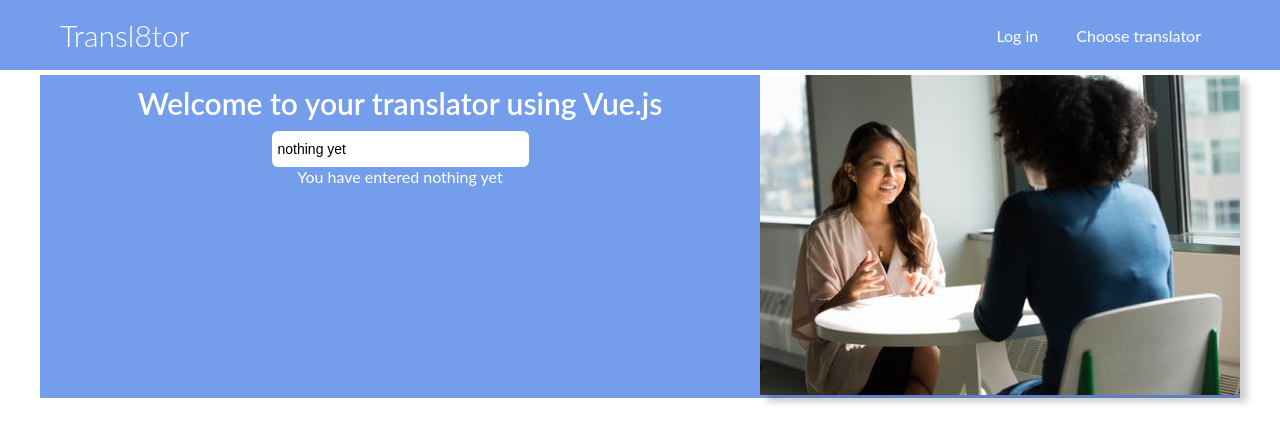
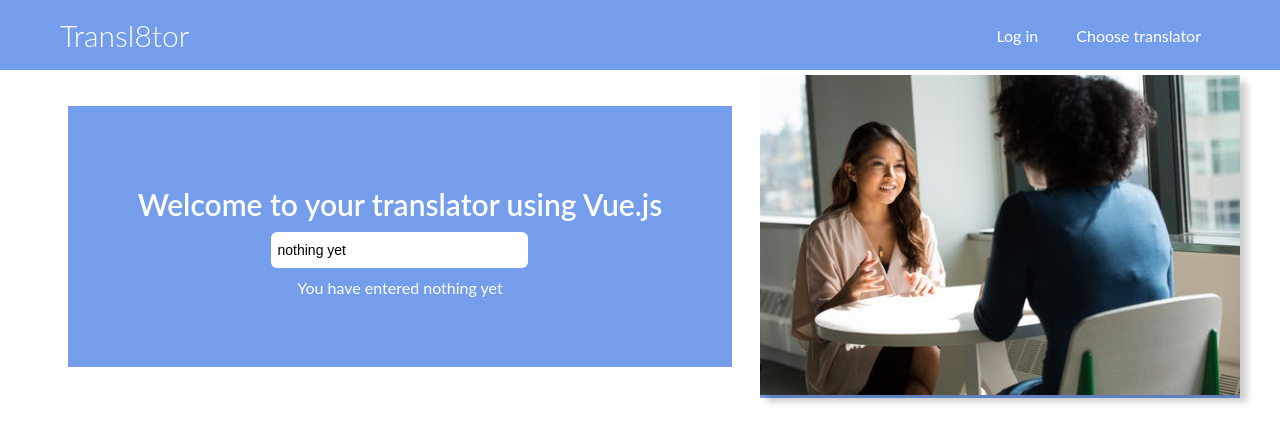
Before and after one commit to kimnewzealand/vue-hello-world, a Vue app: page / in a window 1280 px wide. Shown: the top 442 px of the page. Built offline with nearby package versions, Linux system fonts and the light colour scheme.

Commit message:
Update image grid styling

```diff
--- a/public/styles.css
+++ b/public/styles.css
@@ -121,7 +121,6 @@ li {
 }
 
 .grid {
-  overflow: visible;
   display: grid;
   grid-template-columns: 60% 40%;
 }
@@ -131,13 +130,18 @@ li {
   position: relative;
   top: 5px;
   background-color: rgb(116, 158, 236);
-  color: white
+  color: white;
+}
+.grid-item-1 {
+  margin: auto;
+  padding: 70px;
 }
 
 .showcase input {
-  padding: 10px 70px 10px 0;
+  padding: 10px 70px 10px 70px;
   font-size: 14px;
   border: none;
   border-radius: 6px;
   padding-left: 6px;
+  margin-bottom: 10px;
 }
--- a/src/components/TranslateForm.vue
+++ b/src/components/TranslateForm.vue
@@ -19,7 +19,7 @@
                   class="border w-full p-1"
                   />
                 </div>
-                <div>
+                <div class="input-text">
                   <label for="translate-form">You have entered {{input_text}}</label>
                 </div>
                  </div>
```
